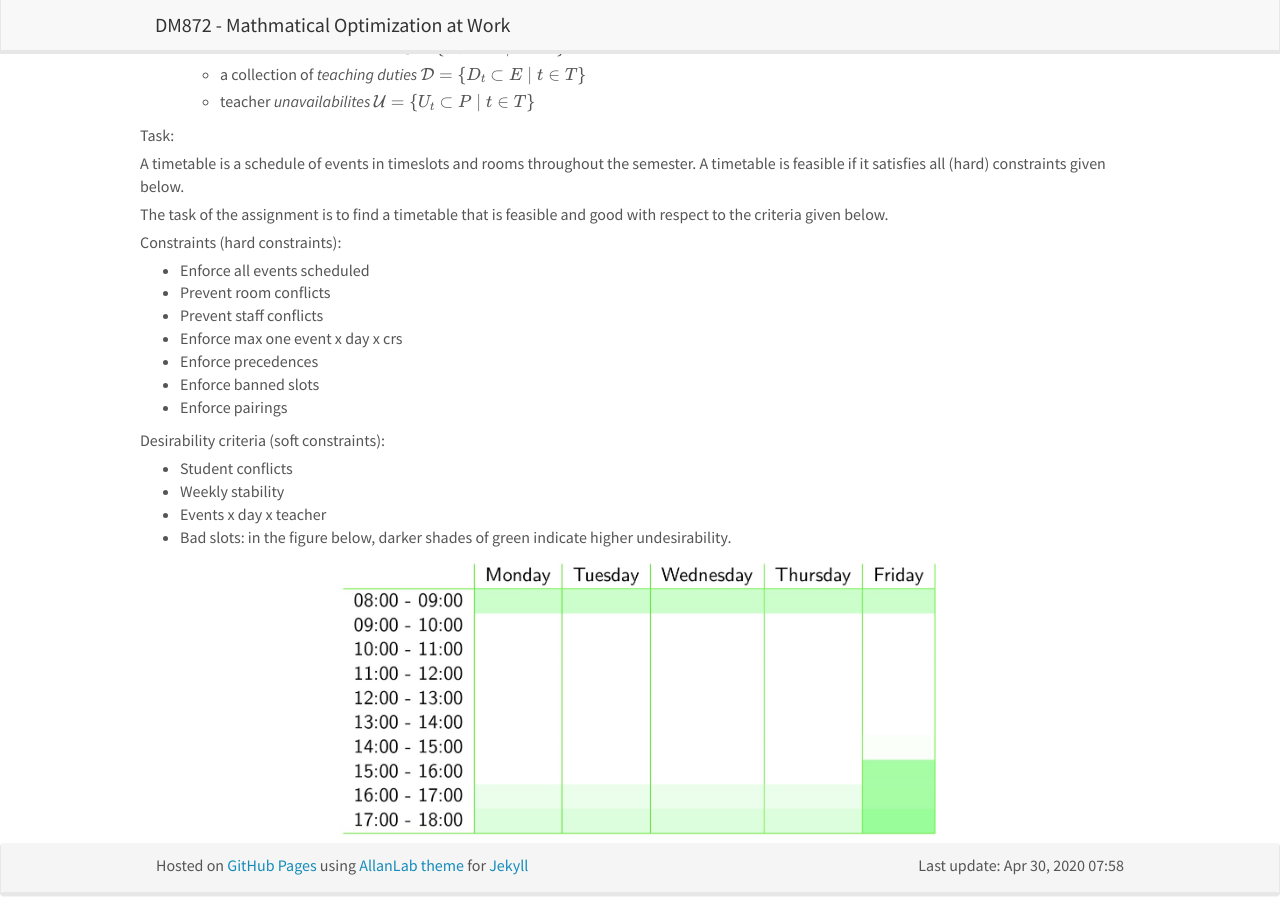
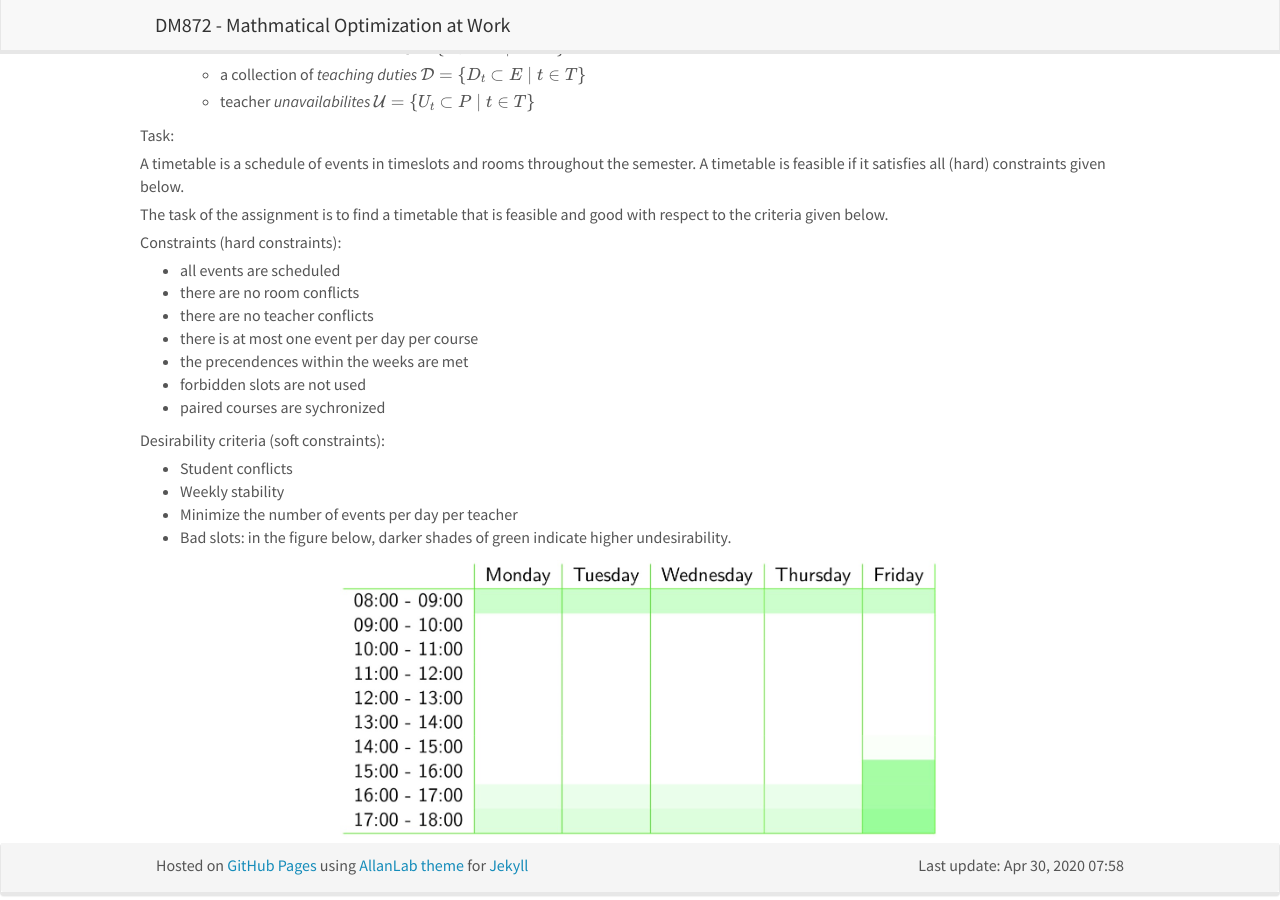
Before and after one commit to DM872/dm872.github.io, a Jekyll site: the page built from _posts/2020-04-28-timetabling.md, in a window 1280 px wide and 900 px high, scrolled down 739 px. Built offline with Jekyll 4.4.1, drawn with Linux system fonts in a browser that asks for light colours; nearby versions of some CDN libraries; formulas are drawn with MathJax 3; a script that is not in the unit is left out.

Commit message:
changed project description

```diff
--- a/_posts/2020-04-28-timetabling.md
+++ b/_posts/2020-04-28-timetabling.md
@@ -86,20 +86,20 @@ good with respect to the criteria given below.
 
 Constraints (hard constraints):
 
-- Enforce all events scheduled
-- Prevent room conflicts
-- Prevent staff conflicts
-- Enforce max one event x day x crs
-- Enforce precedences
-- Enforce banned slots
-- Enforce pairings
+- all events are scheduled
+- there are no room conflicts
+- there are no teacher conflicts
+- there is at most one event per day per course
+- the precendences within the weeks are met
+- forbidden slots are not used
+- paired courses are sychronized
 
 
 Desirability criteria (soft constraints):
 
 - Student conflicts
 - Weekly stability
-- Events x day x teacher
+- Minimize the number of events per day per teacher
 - Bad slots: in the figure below, darker shades of green indicate higher undesirability.
 
 
```
